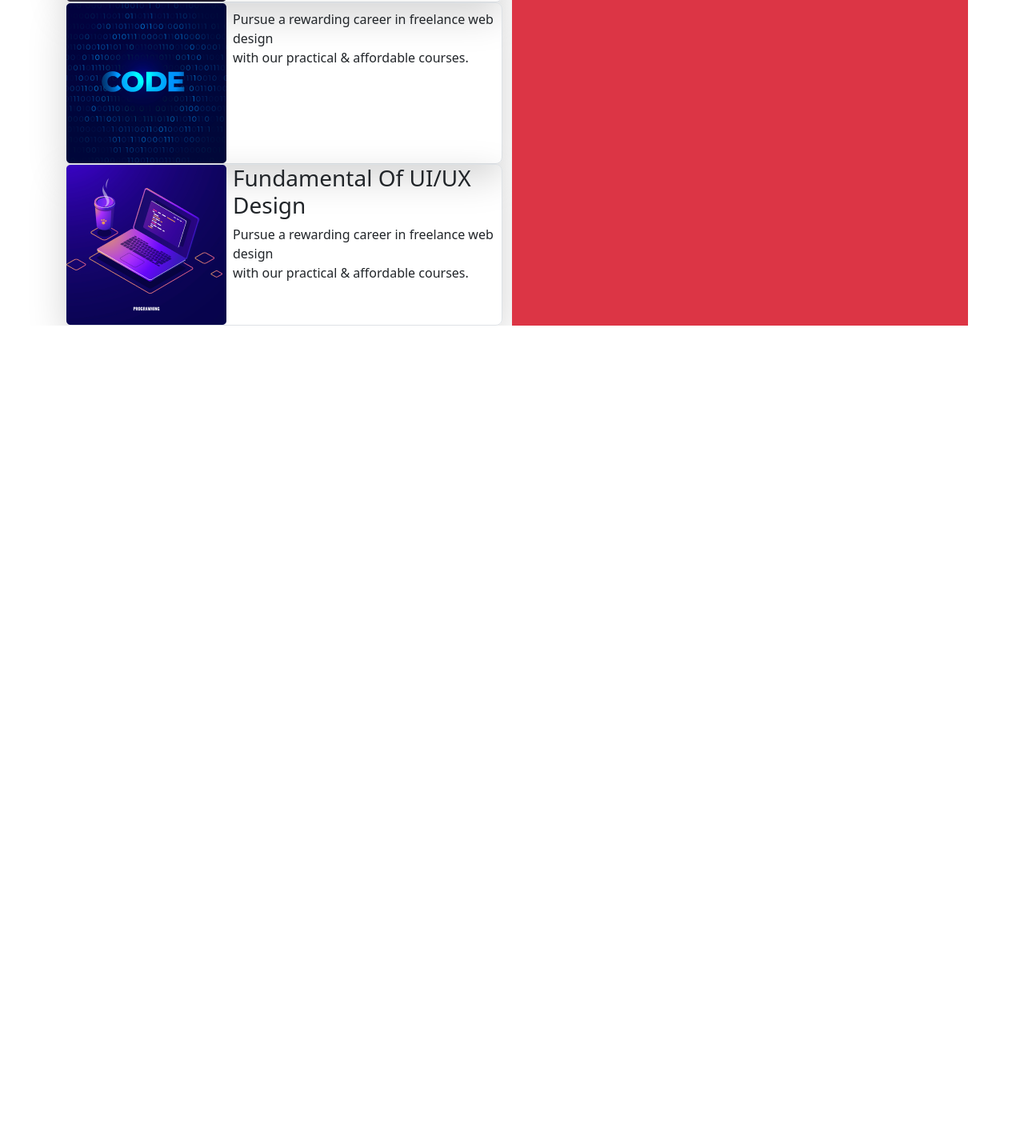
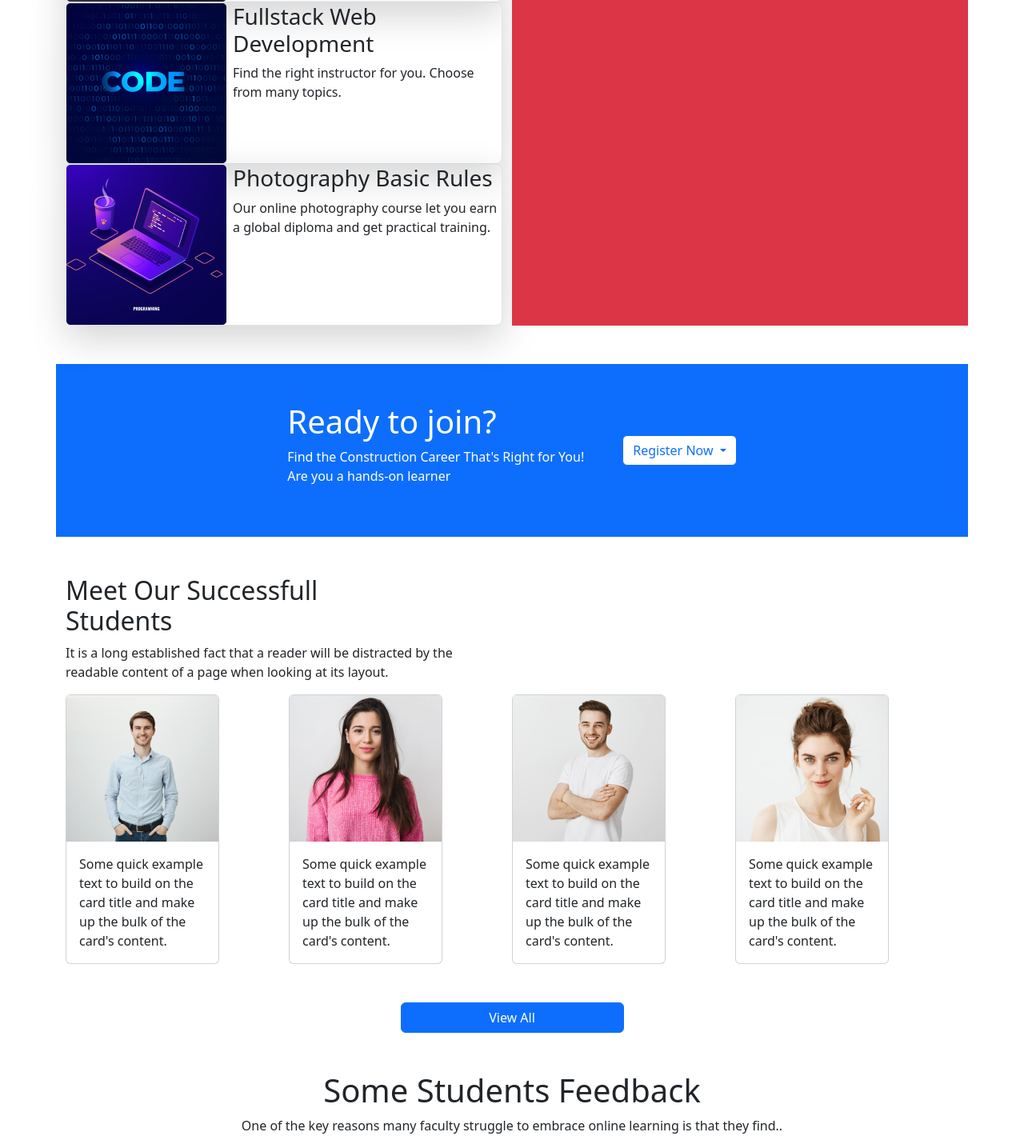
Before and after one commit to ashr-aful007/EdTech, a plain HTML site: page index.html in a window 1280 px wide. Shown: the part 1137-2572 px from the top of the page at 80% size. Before the commit the page ends 1544 px from the top, so only its background shows below. Drawn offline with nearby package versions, Linux system fonts and the light colour scheme.

Commit message:
add success ful student

```diff
--- a/index.html
+++ b/index.html
@@ -108,10 +108,10 @@
            <!-- corses section -->
            <section class="container mt-3">
             <div class="row">
-              <div class="col-md-6 ">
+              <div class="col-md-6 col-sm-4 col-lg-6">
                 <!-- corses 1 -->
                 <div class="d-flex border shadow-lg rounded rounded-3 gx-1">
-                  <div>
+                  <div class="">
                     <img src="images/course/course-1.png" alt="">
                   </div>
                   <div class="ms-2">
@@ -124,8 +124,8 @@
                     <img src="images/course/course-2.png" alt="">
                   </div>
                   <div class="ms-2">
-                    <h3></h3>
-                    <p>Pursue a rewarding career in freelance web design<br>with our practical & affordable courses.</p>
+                    <h3>Fullstack Web Development</h3>
+                    <p>Find the right instructor for you. Choose from many topics.</p>
                   </div>
                 </div>
                 <div class="d-flex border shadow-lg rounded rounded-3 gx-1">
@@ -133,8 +133,8 @@
                     <img src="images/course/course-3.png" alt="">
                   </div>
                   <div class="ms-2">
-                    <h3>Fundamental Of UI/UX Design</h3>
-                    <p>Pursue a rewarding career in freelance web design<br>with our practical & affordable courses.</p>
+                    <h3>Photography Basic Rules</h3>
+                    <p>Our online photography course let you earn a global diploma and get practical training.</p>
                   </div>
                 </div>
               </div>
@@ -143,6 +143,82 @@
               </div>
             </div>
            </section>
+           <section class="container bg-primary h-100 w-auto mt-5 pt-5 pb-5">
+            <div class="row">
+              <div class="col">
+                <div class="join-section d-flex gap-5 justify-content-center align-items-center">
+                  <div class="text-white">
+                    <h1>Ready to join?</h1>
+                    <p class="fs-6">Find the Construction Career That's Right for You!<br> Are you a hands-on learner</p>
+                  </div>
+                  <div class="dropdown">
+                    <button type="button" class="btn btn-primary dropdown-toggle bg-white text-primary" data-bs-toggle="dropdown">
+                      Register Now
+                    </button>
+                    <ul class="dropdown-menu">
+                      <li><a class="dropdown-item" href="#">Basic</a></li>
+                      <li><a class="dropdown-item" href="#">Premium</a></li>
+                      <li><a class="dropdown-item" href="#">Pro Lavel</a></li>
+                    </ul>
+                  </div>
+                   </div>
+              </div>
+            </div>
+            <!-- students section        -->
+           </section>
+           <div class="container mt-5 fs">
+                <h2>Meet Our Successfull<br>
+                  Students</h2>
+                <p>It is a long established fact that a reader will be distracted by the<br>
+                  readable content of a page when looking at its layout.</p>
+            </div>
+            <!-- intro section end -->
+            <!-- student comment section -->
+           <section class="container">
+            <div class="row w-100 gx-1 gy-1" >
+              <div class="col col-md-6 col-lg-3">
+                <div class="card" style="width: 12rem;">
+                  <img class="img-fluid" src="images/student/student-1.png" class="card-img-top" alt="...">
+                  <div class="card-body">
+                    <p class="card-text">Some quick example text to build on the card title and make up the bulk of the card's content.</p>
+                  </div>
+                </div>
+              </div>
+              <div class="col col-md-6 col-lg-3">
+                <div class="card" style="width: 12rem;">
+                  <img class="img-fluid" src="images/student/student-2.png" class="card-img-top" alt="...">
+                  <div class="card-body">
+                    <p class="card-text">Some quick example text to build on the card title and make up the bulk of the card's content.</p>
+                  </div>
+                </div>
+              </div>
+              <div class="col col-md-6 col-lg-3">
+                <div class="card" style="width:12rem;">
+                  <img class="img-fluid" src="images/student/student-3.png" class="card-img-top" alt="...">
+                  <div class="card-body">
+                    <p class="card-text">Some quick example text to build on the card title and make up the bulk of the card's content.</p>
+                  </div>
+                </div>
+              </div>
+              <div class="col col-md-6 col-lg-3">
+                <div class="card position-relative" style="width:12rem;">
+                  <img class="img-fluid" src="images/student/student-4.png" class="card-img-top" alt="...">
+                  <div class="card-body">
+                    <p class="card-text">Some quick example text to build on the card title and make up the bulk of the card's content.</p>
+                  </div>
+                </div>
+              </div>
+            </div>
+            <!-- button section            -->
+            <div class="d-grid col-3 mx-auto mt-5">
+              <button class="btn btn-primary" type="button">View All</button>
+            </div>
+          </section>
+          <!-- feedback section -->
+          <div class="text-center mt-5">
+          <h1>Some Students Feedback</h1>
+          <p>One of the key reasons many faculty struggle to embrace online learning is that they find..</p>
+         </div>
 
     <script src="https://cdn.jsdelivr.net/npm/bootstrap@5.2.0/dist/js/bootstrap.bundle.min.js" integrity="sha384-A3rJD856KowSb7dwlZdYEkO39Gagi7vIsF0jrRAoQmDKKtQBHUuLZ9AsSv4jD4Xa" crossorigin="anonymous"></script>
   </body>
```
